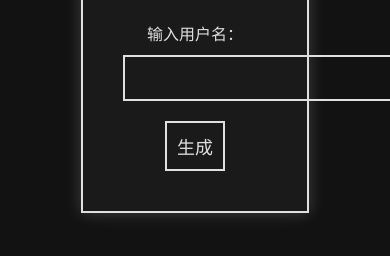
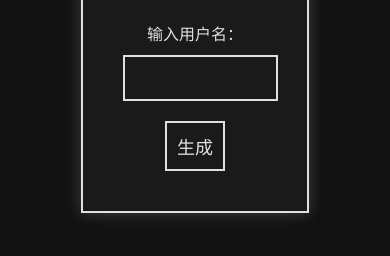
Before and after one commit to lynnmeow/HangzhouUndergroundCity, a plain HTML site: page index.html in a window 390 px wide. Shown: the part 204-460 px from the top of the page. Drawn offline with Linux system fonts and the light colour scheme.

Commit message:
Update index.html
增加移动端用户名输入框适配

```diff
--- a/index.html
+++ b/index.html
@@ -64,6 +64,16 @@
             <input type="text" id="username">
             <button onclick="generateSentence()">生成</button>
         </div>
+        <style>
+            /* ... existing styles ... */
+
+            /* 移动端适配 */
+            @media (max-width: 768px) {
+                #username {
+                    width: 80%; /* 缩短输入框宽度 */
+                }
+            }
+        </style>
         <p id="result" class="hidden"></p>
     </div>
 
@@ -92,7 +102,7 @@
             }
             const phrase1 = getRandomElement(phrases1);
             const phrase2 = getRandomElement(phrases2);
-            document.getElementById("result").textContent = `${username}${phrase1}${phrase2}。`;
+            document.getElementById("result").textContent = `${username} ${phrase1} ${phrase2}。`;
 
             // 隐藏输入框和按钮
             document.getElementById("input-section").classList.add("hidden");
```
